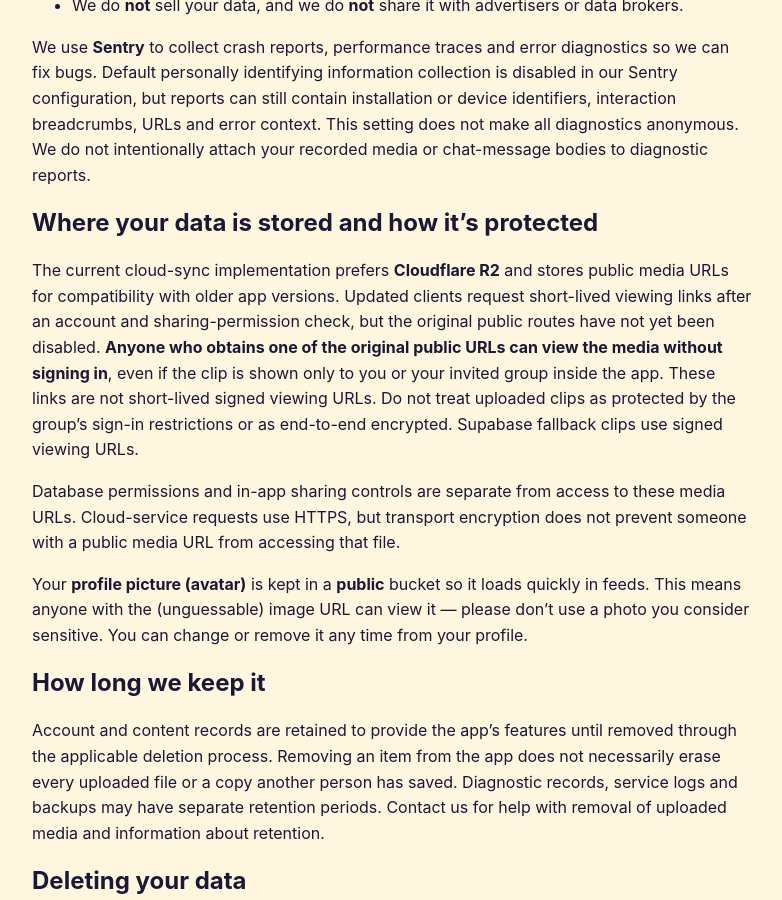
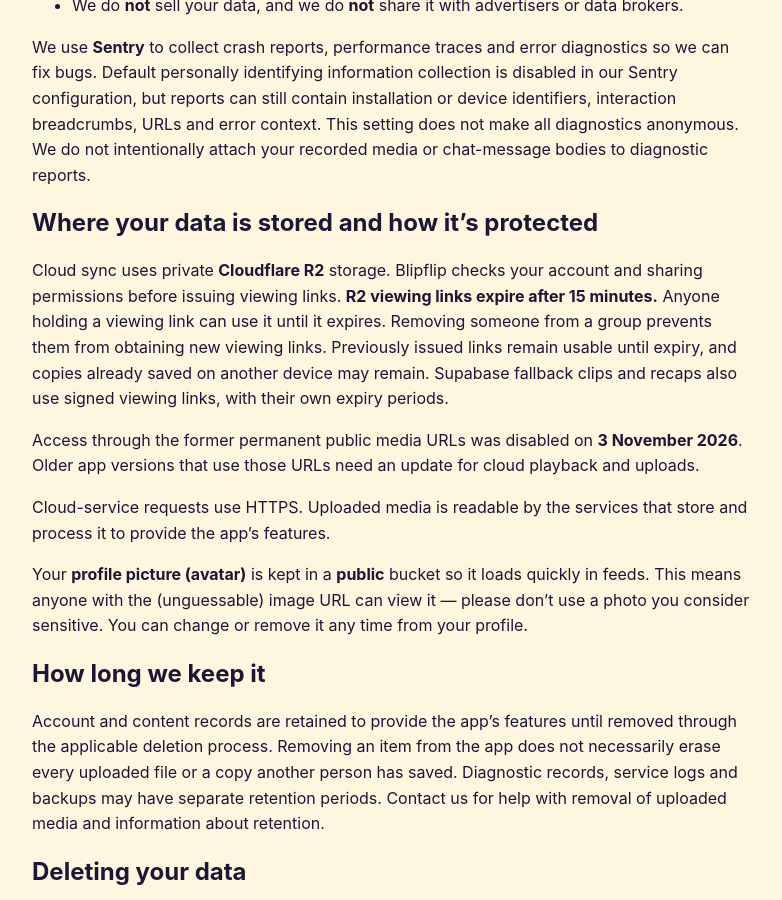
Before and after one commit to L-S-ONG/blipflip-legal, a Jekyll site: the page built from PRIVACY_POLICY.md, in a window 1280 px wide and 900 px high, scrolled down 2494 px. Shown: the whole window, without its empty margins (248-1030 px from the left). Built offline with Jekyll 4.4.1, drawn with Linux system fonts in a browser that asks for light colours; some of the changed text lies outside the part shown.

Commit message:
Document private media access rollout

```diff
--- a/PRIVACY_POLICY.md
+++ b/PRIVACY_POLICY.md
@@ -6,7 +6,7 @@ permalink: /privacy/
 
 # Blipflip — Privacy Policy
 
-**Last updated: 29 October 2026.**
+**Last updated 3 November 2026.**
 
 Blipflip ("the app", "we", "us") is a short‑video journaling app where you record
 brief hourly clips and optionally share them with a private "squad" of friends or
@@ -79,19 +79,20 @@ your recorded media or chat-message bodies to diagnostic reports.
 
 ## Where your data is stored and how it's protected
 
-The current cloud-sync implementation prefers **Cloudflare R2** and stores
-public media URLs for compatibility with older app versions. Updated clients
-request short-lived viewing links after an account and sharing-permission check,
-but the original public routes have not yet been disabled.
-**Anyone who obtains one of the original public URLs can view the media
-without signing in**, even if the clip is shown only to you or your invited group
-inside the app. These links are not short-lived signed viewing URLs. Do not treat
-uploaded clips as protected by the group's sign-in restrictions or as end-to-end
-encrypted. Supabase fallback clips use signed viewing URLs.
+Cloud sync uses private **Cloudflare R2** storage. Blipflip checks your account
+and sharing permissions before issuing viewing links. **R2 viewing links expire
+after 15 minutes.** Anyone holding a viewing link can use it until it expires.
+Removing someone from a group prevents them from obtaining new viewing links.
+Previously issued links remain usable until expiry, and copies already saved on
+another device may remain. Supabase fallback clips and recaps also use signed
+viewing links, with their own expiry periods.
 
-Database permissions and in-app sharing controls are separate from access to
-these media URLs. Cloud-service requests use HTTPS, but transport encryption does
-not prevent someone with a public media URL from accessing that file.
+Access through the former permanent public media URLs was disabled on
+**3 November 2026**. Older app versions that use those URLs need an update for
+cloud playback and uploads.
+
+Cloud-service requests use HTTPS. Uploaded media is readable by the services
+that store and process it to provide the app's features.
 
 Your **profile picture (avatar)** is kept in a **public** bucket so it loads quickly
 in feeds. This means anyone with the (unguessable) image URL can view it — please
```
Also changed, not shown: support.md (+6 -1 lines).
